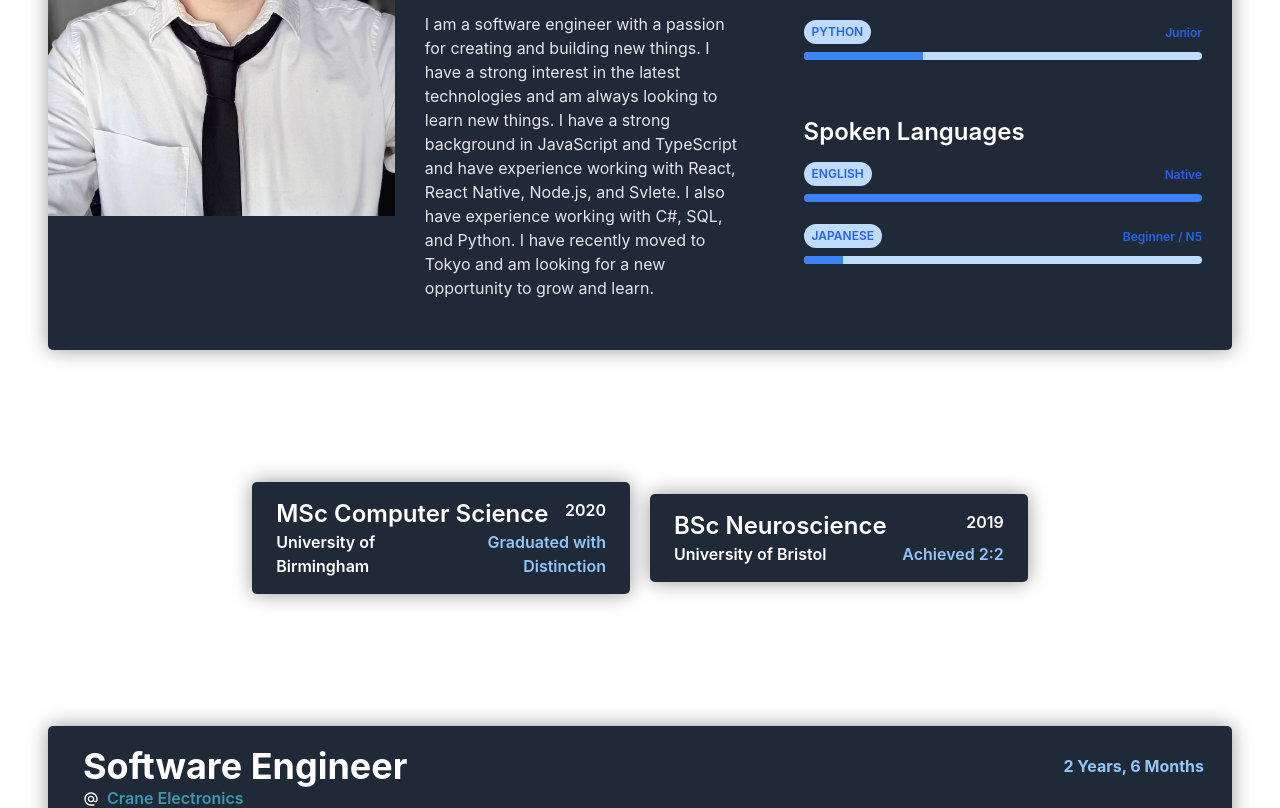
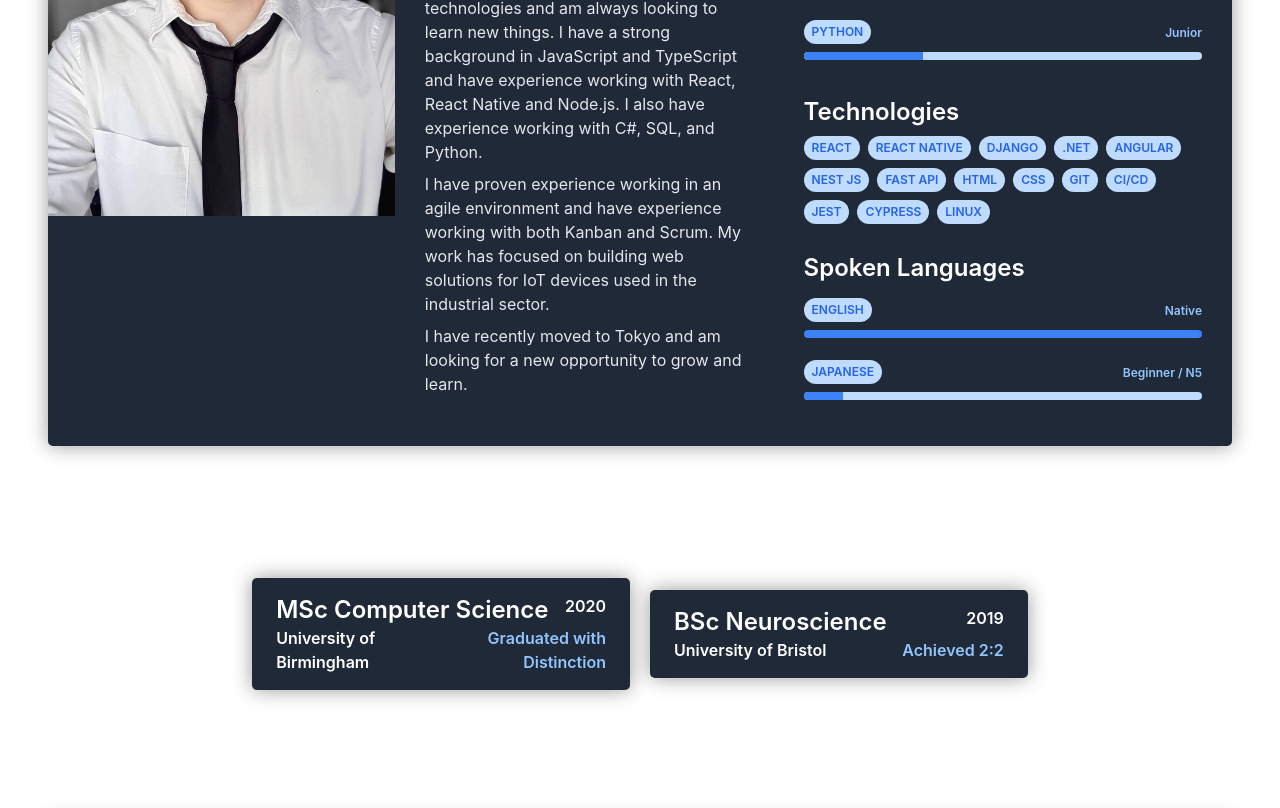
Before and after one commit to SimonLongstaff/resume, a React (Create React App) app: page / in a window 1280 px wide. Shown: the part 1200-2008 px from the top of the page. Built offline with nearby package versions, Linux system fonts and the light colour scheme.

Commit message:
skills pane

```diff
--- a/src/App.css
+++ b/src/App.css
@@ -36,11 +36,11 @@
 }
 
 a {
-    color: #3e96af;
+    color: #2da4c5;
 }
 
 a:hover {
-    color: #3e96af;
+    color: #afad3e;
 }
 
 
--- a/src/App.tsx
+++ b/src/App.tsx
@@ -24,7 +24,7 @@ const AnimatedBackground = styled.div`
   background-image: linear-gradient(-45deg,
   rgb(218, 201, 118) 0%,
   rgb(24, 110, 136) 25%,
-  rgb(32, 27, 114) 51%,
+  rgb(45, 39, 150) 51%,
   rgb(132, 106, 211) 100%);
   -webkit-animation: AnimateBG 20s ease infinite;
   animation: AnimateBG 20s ease infinite;
--- a/src/components/languageBar.tsx
+++ b/src/components/languageBar.tsx
@@ -13,7 +13,7 @@ class LanguageBar extends Component<{ language: string, percent: number, level:
                         </span>
                     </div>
                     <div className="text-right">
-                        <span className="text-xs font-semibold inline-block text-blue-600">
+                        <span className="text-xs font-semibold inline-block text-blue-300">
                             {level}
                         </span>
                     </div>
--- /dev/null
+++ b/src/components/skill-list.tsx
@@ -0,0 +1,22 @@
+import {Component} from "react";
+
+
+class SkillList extends Component<{ skills: string[] }> {
+
+    render() {
+        let {skills} = this.props;
+        return (
+            <div className="flex flex-wrap">
+                {skills.map((skill, index) => (
+                    <span key={index}
+                          className="text-xs font-semibold inline-block py-1 px-2 uppercase rounded-full text-blue-600 bg-blue-200 mr-2 mb-2">
+                        {skill}
+                    </span>
+                ))}
+            </div>
+        );
+    }
+
+}
+
+export default SkillList;
--- a/src/content/profile.tsx
+++ b/src/content/profile.tsx
@@ -3,6 +3,7 @@ import {MdEmail, MdHome, MdWork} from 'react-icons/md';
 import LanguageBar from "../components/languageBar";
 import styled from "styled-components";
 import Card from "../components/Card";
+import SkillList from "../components/skill-list";
 
 const ProfileFlex = styled.div`
   display: flex;
@@ -108,12 +109,21 @@ function Profile() {
                     <ProfileDescription>
                         <h2 className="text-2xl mb-2 font-semibold text-center text-white">About
                             Me</h2>
-                        <p className="text-gray-200">
+                        <p className="text-gray-200 pt-2">
                             I am a software engineer with a passion for creating and building new things. I
                             have a strong interest in the latest technologies and am always looking to learn
                             new things. I have a strong background in JavaScript and TypeScript and have
-                            experience working with React, React Native, Node.js, and Svlete. I also have
-                            experience working with C#, SQL, and Python. I have recently moved to Tokyo and
+                            experience working with React, React Native and Node.js. I also have
+                            experience working with C#, SQL, and Python.
+                        </p>
+
+                        <p className="text-gray-200 pt-2">
+                            I have proven experience working in an agile environment and have experience
+                            working with both Kanban and Scrum. My work has focused on building web solutions
+                            for IoT devices used in the industrial sector.
+                        </p>
+                        <p className="text-gray-200 pt-2">
+                            I have recently moved to Tokyo and
                             am looking for a new opportunity to grow and learn.
                         </p>
                     </ProfileDescription>
@@ -131,12 +141,19 @@ function Profile() {
                         <LanguageBar language={"Python"} percent={30} level={"Junior"}/>
                     </div>
 
-                    <div className="w-full my-10">
+                    <div className="w-full mt-5">
+                        <h2 className="text-2xl mb-2 font-semibold text-white">Technologies</h2>
+                        <SkillList
+                            skills={["React", "React Native", "Django", ".Net", "Angular", "Nest Js", "Fast API", "HTML", "CSS", "Git", "CI/CD", "Jest", "Cypress", "Linux"]}/>
+                    </div>
+
+                    <div className="w-full mt-5">
                         <h2 className="text-2xl mb-2 font-semibold text-white">Spoken
                             Languages</h2>
                         <LanguageBar language={"English"} percent={100} level={"Native"}/>
                         <LanguageBar language={"Japanese"} percent={10} level={"Beginner / N5"}/>
                     </div>
+
                 </ProfileSkills>
             </ProfileFlex>
         </Card>
--- a/src/content/work-experience.tsx
+++ b/src/content/work-experience.tsx
@@ -18,7 +18,7 @@ function WorkExperience() {
                         <h1 className={"text-left text-4xl font-bold text-white flex justify-between items-center "}>
                             Software Engineer
                             <span
-                                className={"text-base text-end rounded p-2 ml-2 text-blue-300 "}>2 Years, 6 Months</span>
+                                className={" text-2xl text-end rounded p-2 ml-2 text-blue-300 "}>2 Years, 6 Months</span>
                         </h1>
                         <h2 className={"text-left text-1xl font-semibold text-white "}>
                             <MdOutlineAlternateEmail className={"inline-block mr-2"}/>
```
